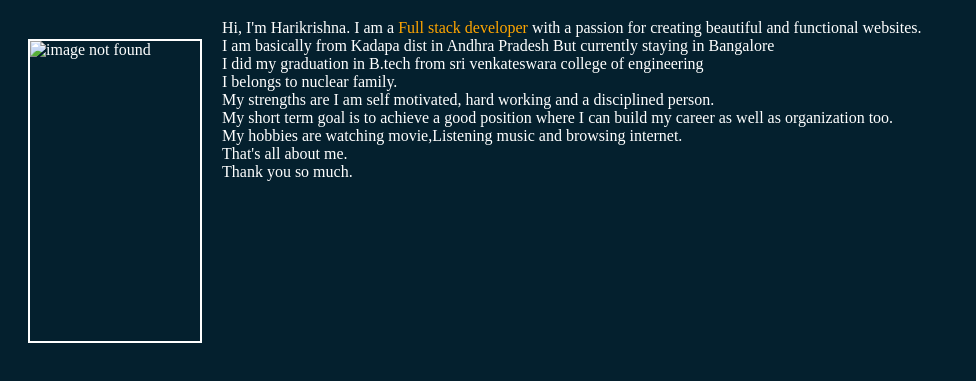
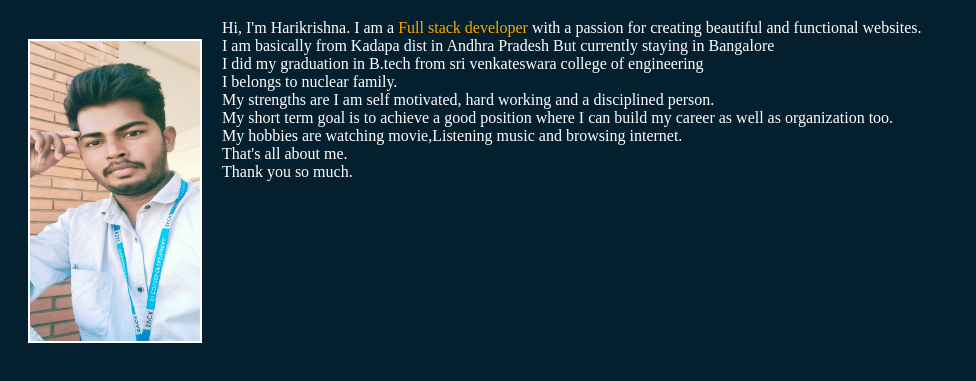
Before and after one commit to harikrishnanallamaru/Harikrishna-portfolio, a plain HTML site: page About.html in a window 1280 px wide. Shown: the part 61-442 px from the top of the page, without its empty margins (0-976 px from the left). Drawn offline with Linux system fonts and the light colour scheme.

Commit message:
Update About.html
Signed-off-by: harikrishnanallamaru <154958125+harikrishnanallamaru@users.noreply.github.com>

```diff
--- a/About.html
+++ b/About.html
@@ -9,7 +9,7 @@
 <body>
     <h1>About Me</h1>
     <div class="container">
-        <img src="Assets/Mypic.jpeg" width="170" height="300" alt="image not found" align="left" border ="2px"style="margin: 20px;" >
+        <img src="Mypic.jpeg" width="170" height="300" alt="image not found" align="left" border ="2px"style="margin: 20px;" >
         <p >Hi, I'm Harikrishna. I am a <span style="color: orange;">Full stack developer</span> with a passion for creating beautiful and functional websites.<br>
             I am basically from Kadapa dist in Andhra Pradesh But currently staying in Bangalore <br>
             I did my graduation in B.tech from sri venkateswara college of engineering<br>
```
